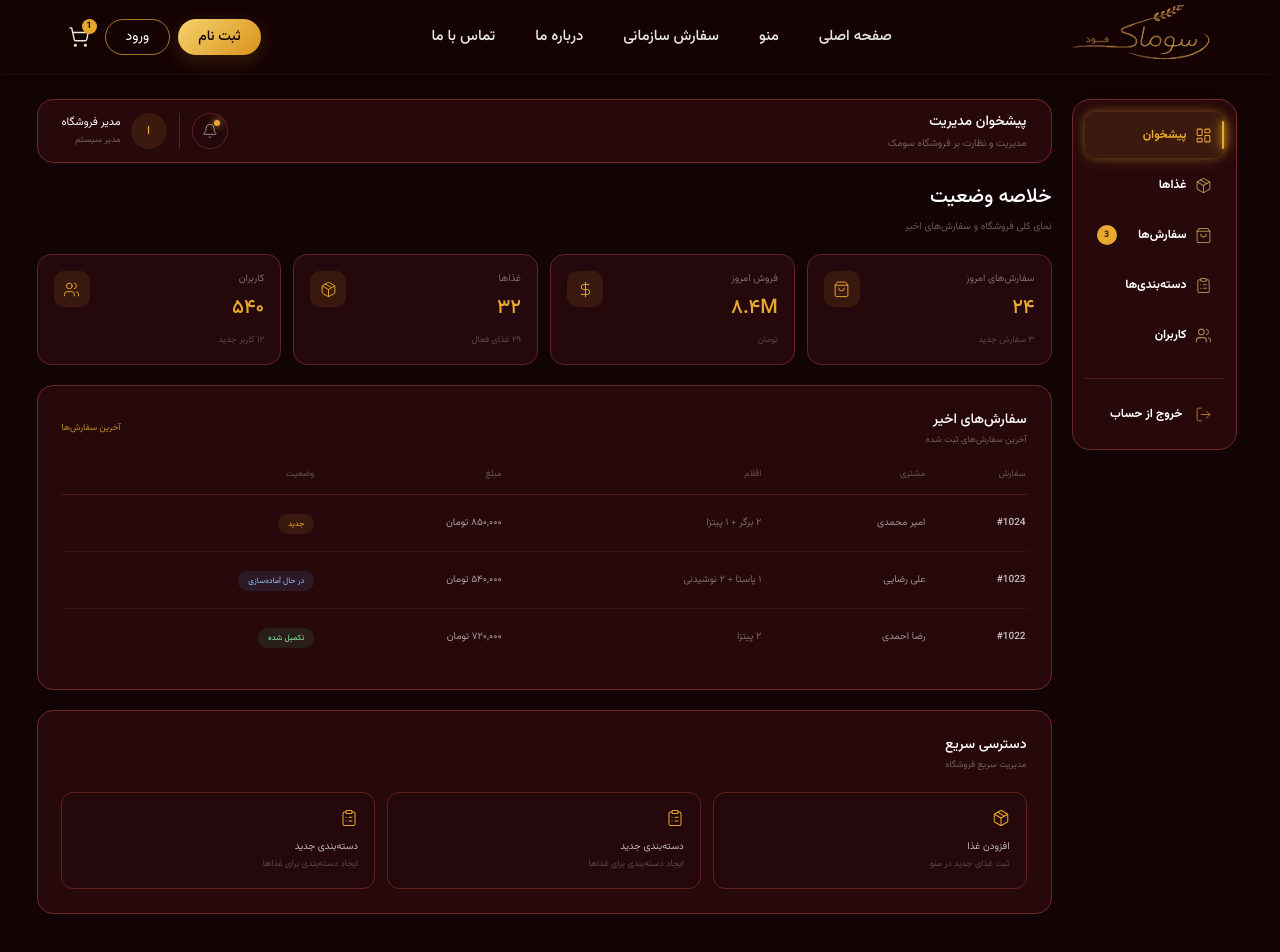
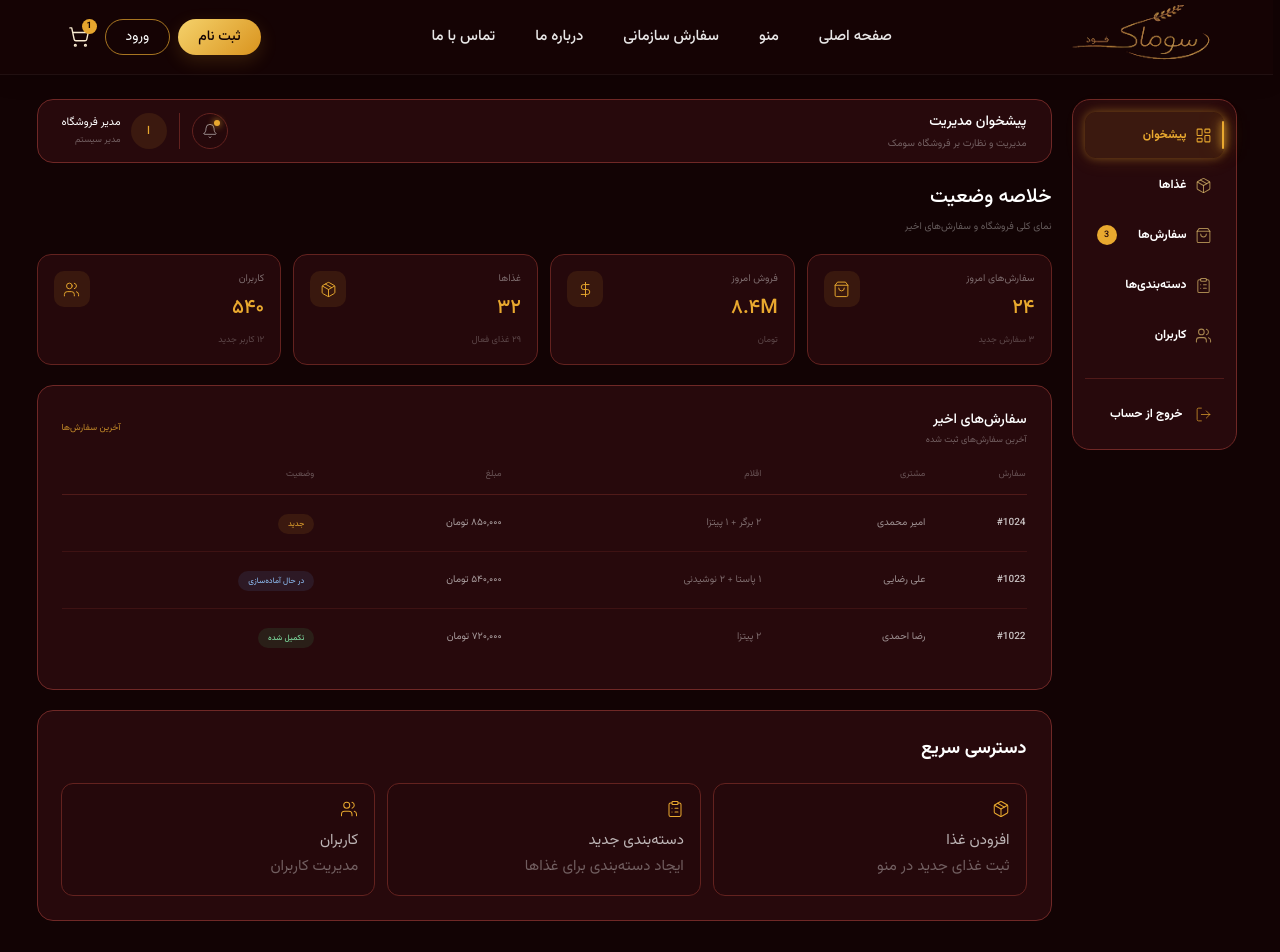
Before and after one commit to AmirMahidEs/soomak-food, a React (Vite) app: page /admin in a window 1280 px wide. Shown: the top 952 px of the page. Built offline with nearby package versions, Linux system fonts and the light colour scheme.

Commit message:
style: update typography and layout in QuickActions for improved readability

```diff
--- a/src/pages/admin/AdminPage.jsx
+++ b/src/pages/admin/AdminPage.jsx
@@ -27,9 +27,7 @@ function QuickActions() {
       className="mt-5 rounded-[16px] border border-[#6f2826] bg-[#27090c] p-5 sm:p-6"
     >
       <div>
-        <h2 className="text-sm font-medium text-white">دسترسی سریع</h2>
-
-        <p className="mt-1 text-[9px] text-white/35">مدیریت سریع فروشگاه</p>
+        <h2 className="text-lg font-bold text-white">دسترسی سریع</h2>
       </div>
 
       <div className="mt-5 flex gap-3 sm:grid-cols-2">
@@ -39,11 +37,11 @@ function QuickActions() {
         >
           <Package size={18} strokeWidth={1.35} className="text-[#e9a92f]" />
 
-          <p className="mt-3 text-[10px] text-white/70 transition group-hover:text-white">
+          <p className="mt-3 text-[15px] text-white/70 transition group-hover:text-white">
             افزودن غذا
           </p>
 
-          <p className="mt-1 text-[9px] text-white/25">ثبت غذای جدید در منو</p>
+          <p className="mt-1 text-[15px] text-white/35">ثبت غذای جدید در منو</p>
         </button>
 
         <button
@@ -56,11 +54,11 @@ function QuickActions() {
             className="text-[#e9a92f]"
           />
 
-          <p className="mt-3 text-[10px] text-white/70 transition group-hover:text-white">
+          <p className="mt-3 text-[15px] text-white/70 transition group-hover:text-white">
             دسته‌بندی جدید
           </p>
 
-          <p className="mt-1 text-[9px] text-white/25">
+          <p className="mt-1 text-[15px] text-white/35">
             ایجاد دسته‌بندی برای غذاها
           </p>
         </button>
@@ -69,18 +67,18 @@ function QuickActions() {
           type="button"
           className="group w-full rounded-[12px] border border-[#63221f] bg-[#25080b] p-4 text-right transition hover:border-[#e9a92f]/40 hover:bg-[#2c0b0e]"
         >
-          <ClipboardList
+          <Users
             size={18}
             strokeWidth={1.35}
             className="text-[#e9a92f]"
           />
 
-          <p className="mt-3 text-[10px] text-white/70 transition group-hover:text-white">
-            دسته‌بندی جدید
+          <p className="mt-3 text-[15px] text-white/70 transition group-hover:text-white">
+           کاربران
           </p>
 
-          <p className="mt-1 text-[9px] text-white/25">
-            ایجاد دسته‌بندی برای غذاها
+          <p className="mt-1 text-[15px] text-white/35">
+           مدیریت کاربران
           </p>
         </button>
       </div>
```
